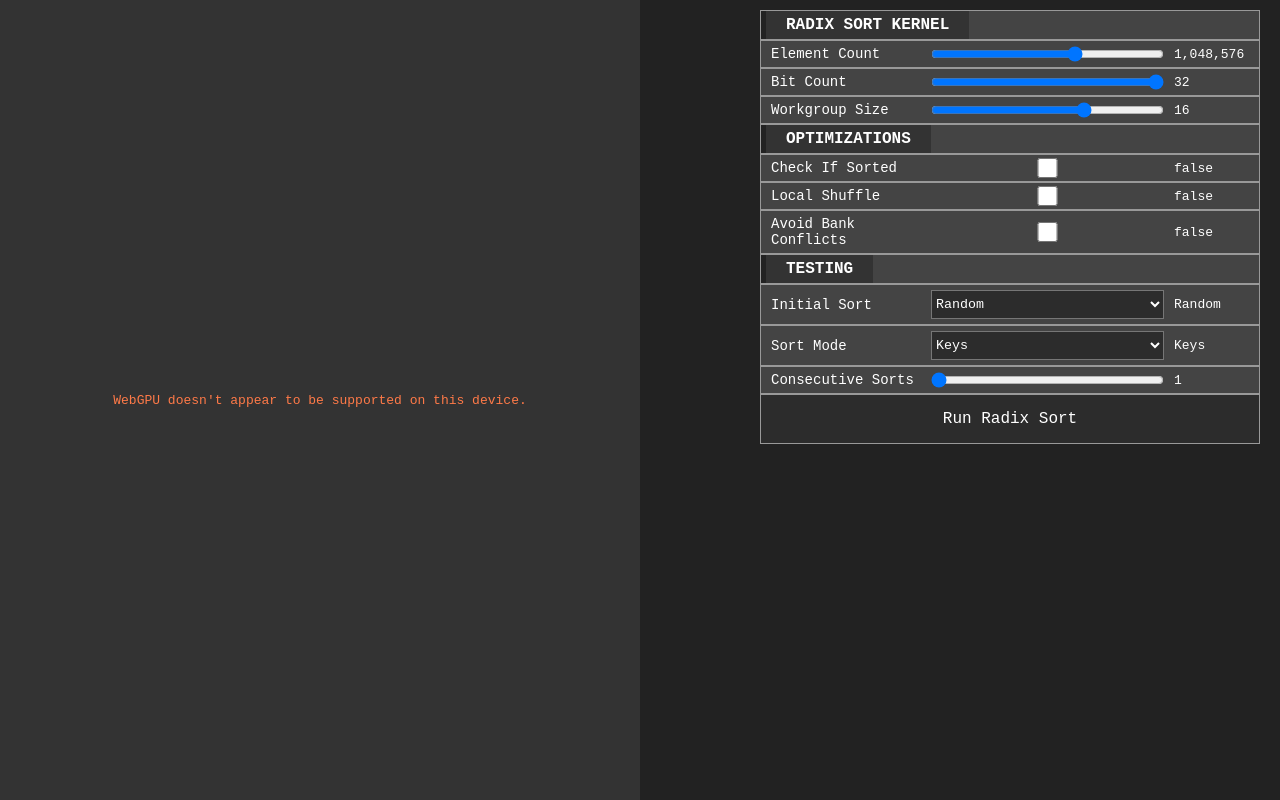
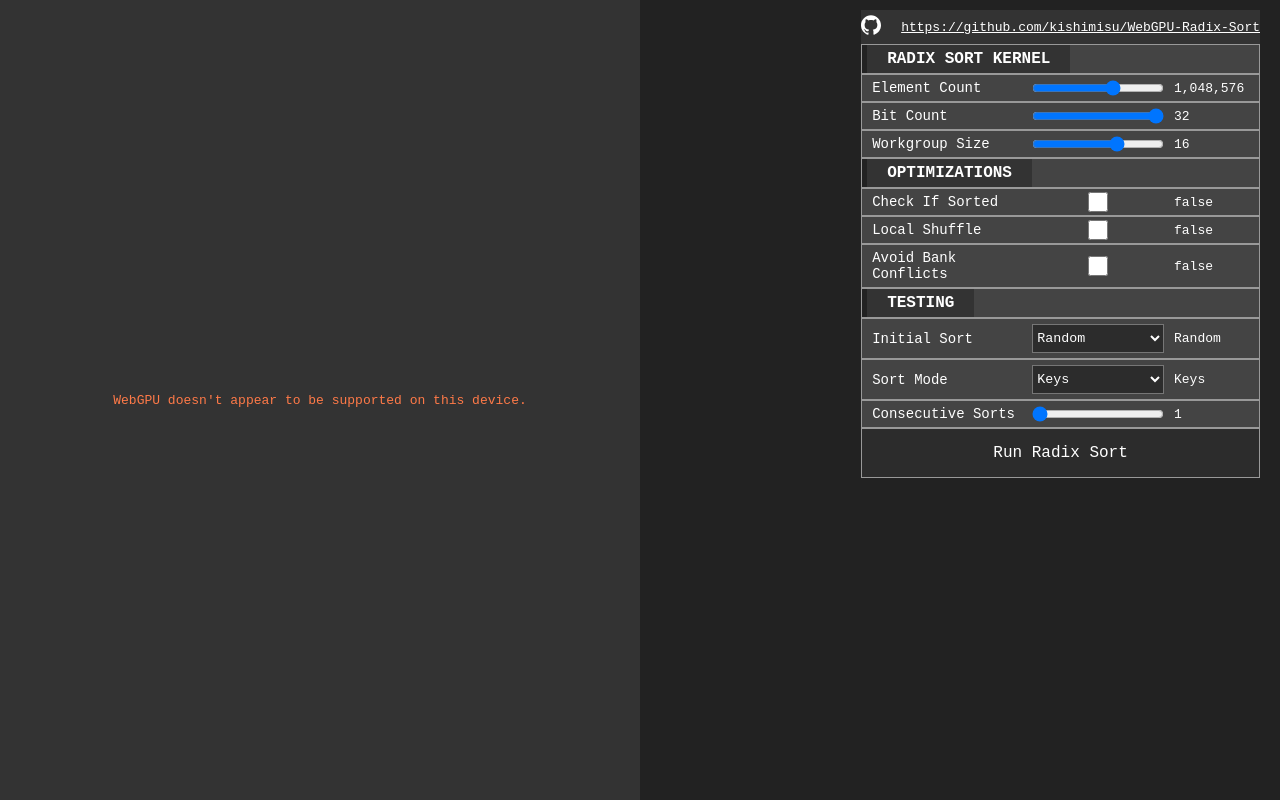
Before and after one commit to kishimisu/WebGPU-Radix-Sort, a website with bundled scripts: page index.html in a window 1280 px wide. Built offline with nearby package versions, Linux system fonts and the light colour scheme.

Commit message:
Update readme

```diff
--- a/example/index.js
+++ b/example/index.js
@@ -129,6 +129,7 @@ class GUI {
     constructor(device) {
         this.dom = document.getElementById('gui')
 
+        this.createHeader()
         this.createTitle('Radix Sort Kernel')
         this.createSlider(settings, 'element_count', 'Element Count', settings.element_count, 1e4, 2 ** 24, 1, true, false)
         this.createSlider(settings, 'bit_count', 'Bit Count', settings.bit_count, 4, 32, 4, false, false)
@@ -174,6 +175,15 @@ class GUI {
     createTitle(name) {
         const ctn = createElm(this.dom, 'div', 'gui-ctn')
         createElm(ctn, 'div', 'gui-title', { innerText: name })
+    }
+
+    createHeader() {
+        const header = createElm(this.dom, 'div', 'gui-header')
+        const icon = createElm(header, 'div', 'gui-icon')
+        const link = createElm(header, 'a', 'gui-link', { href: 'https://github.com/kishimisu/WebGPU-Radix-Sort', innerText: 'https://github.com/kishimisu/WebGPU-Radix-Sort' })
+        const githubIcon = `<svg role="img" viewBox="0 0 24 24" fill="white" xmlns="http://www.w3.org/2000/svg"><title>GitHub</title><path d="M12 .297c-6.63 0-12 5.373-12 12 0 5.303 3.438 9.8 8.205 11.385.6.113.82-.258.82-.577 0-.285-.01-1.04-.015-2.04-3.338.724-4.042-1.61-4.042-1.61C4.422 18.07 3.633 17.7 3.633 17.7c-1.087-.744.084-.729.084-.729 1.205.084 1.838 1.236 1.838 1.236 1.07 1.835 2.809 1.305 3.495.998.108-.776.417-1.305.76-1.605-2.665-.3-5.466-1.332-5.466-5.93 0-1.31.465-2.38 1.235-3.22-.135-.303-.54-1.523.105-3.176 0 0 1.005-.322 3.3 1.23.96-.267 1.98-.399 3-.405 1.02.006 2.04.138 3 .405 2.28-1.552 3.285-1.23 3.285-1.23.645 1.653.24 2.873.12 3.176.765.84 1.23 1.91 1.23 3.22 0 4.61-2.805 5.625-5.475 5.92.42.36.81 1.096.81 2.22 0 1.606-.015 2.896-.015 3.286 0 .315.21.69.825.57C20.565 22.092 24 17.592 24 12.297c0-6.627-5.373-12-12-12"/></svg>`
+        icon.innerHTML = githubIcon
+        link.target = '_blank'
     }
 
     createSlider(object, prop, name, value = 0, min = 0, max = 1, step = 0.01, logarithmic = false, power_of_two = false, callback = null) {
--- a/index.html
+++ b/index.html
@@ -27,7 +27,7 @@
             position: fixed;
             top: 10px;
             right: 20px;
-            width: 500px;
+            max-width: 500px;
             background: #333;
         }
 
@@ -109,6 +109,18 @@
             width: 85px;
             align-content: center;
         }
+
+        .gui-header {
+            display: flex;
+            justify-content: center;
+            align-items: center;
+            margin: 5px 0;
+            gap: 20px;
+        }
+
+        .gui-icon {
+            width: 20px;
+        }
     </style>
 </head>
 <body>
```
Also changed, not shown: README.md.
